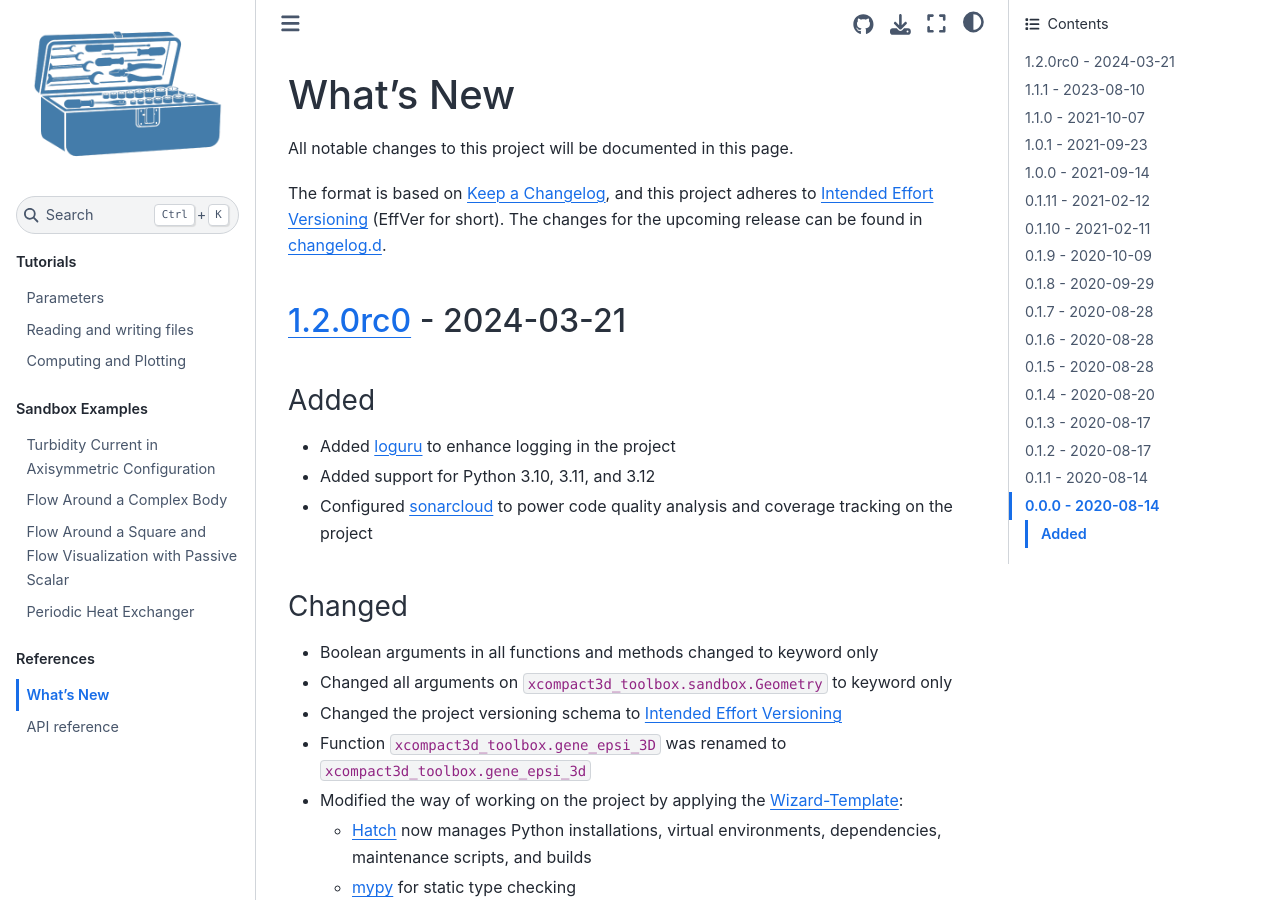
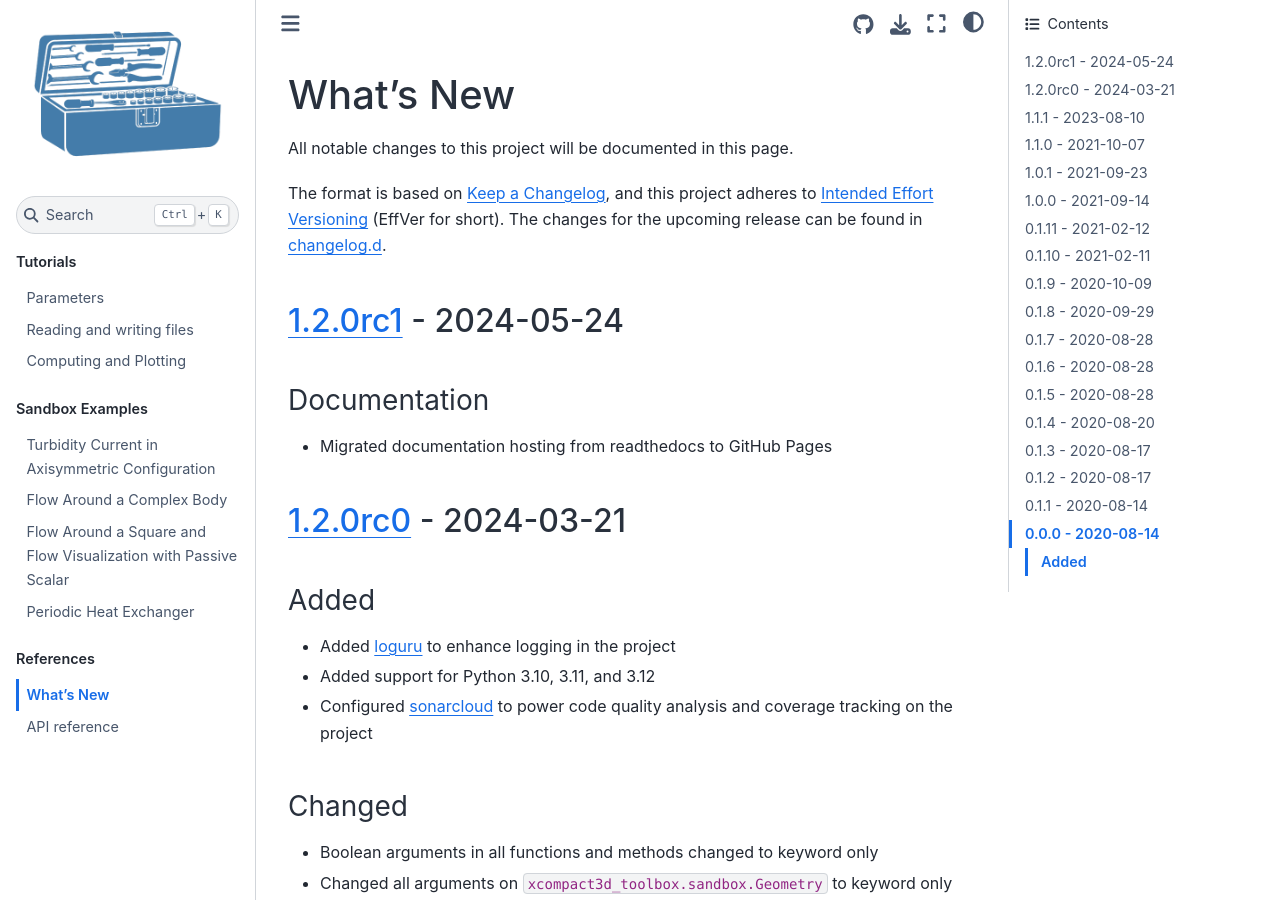
Before and after one commit to fschuch/xcompact3d_toolbox, a Jupyter Book: the page built from docs/news.md, in a window 1280 px wide and 900 px high. Built offline with Jupyter Book 1.0.4 settings and Sphinx 7.4.7 and the Sphinx Book theme 1.1.4, drawn with Linux system fonts in a browser that asks for light colours.

Commit message:
Prepared release 1.2.0rc1

```diff
--- a/docs/news.md
+++ b/docs/news.md
@@ -8,6 +8,14 @@ The changes for the upcoming release can be found in [changelog.d](https://githu
 <!-- WARNING: This file is auto-generated. Do not manually update this file. -->
 
 <!-- towncrier release notes start -->
+
+## [1.2.0rc1](https://github.com/fschuch/xcompact3d_toolbox/releases/tag/v1.2.0rc1) - 2024-05-24<!-- markdown-link-check-disable-line -->
+
+
+### Documentation
+
+- Migrated documentation hosting from readthedocs to GitHub Pages
+
 
 ## [1.2.0rc0](https://github.com/fschuch/xcompact3d_toolbox/releases/tag/v1.2.0rc0) - 2024-03-21<!-- markdown-link-check-disable-line -->
 
--- a/xcompact3d_toolbox/_version.py
+++ b/xcompact3d_toolbox/_version.py
@@ -1,3 +1,3 @@
 """Version information for xcompact3d_toolbox package."""
 
-__version__ = "1.2.0rc0"
+__version__ = "1.2.0rc1"
```
Also changed, not shown: changelog.d/+da614109.docs.md (deleted, +0 -1 lines).
